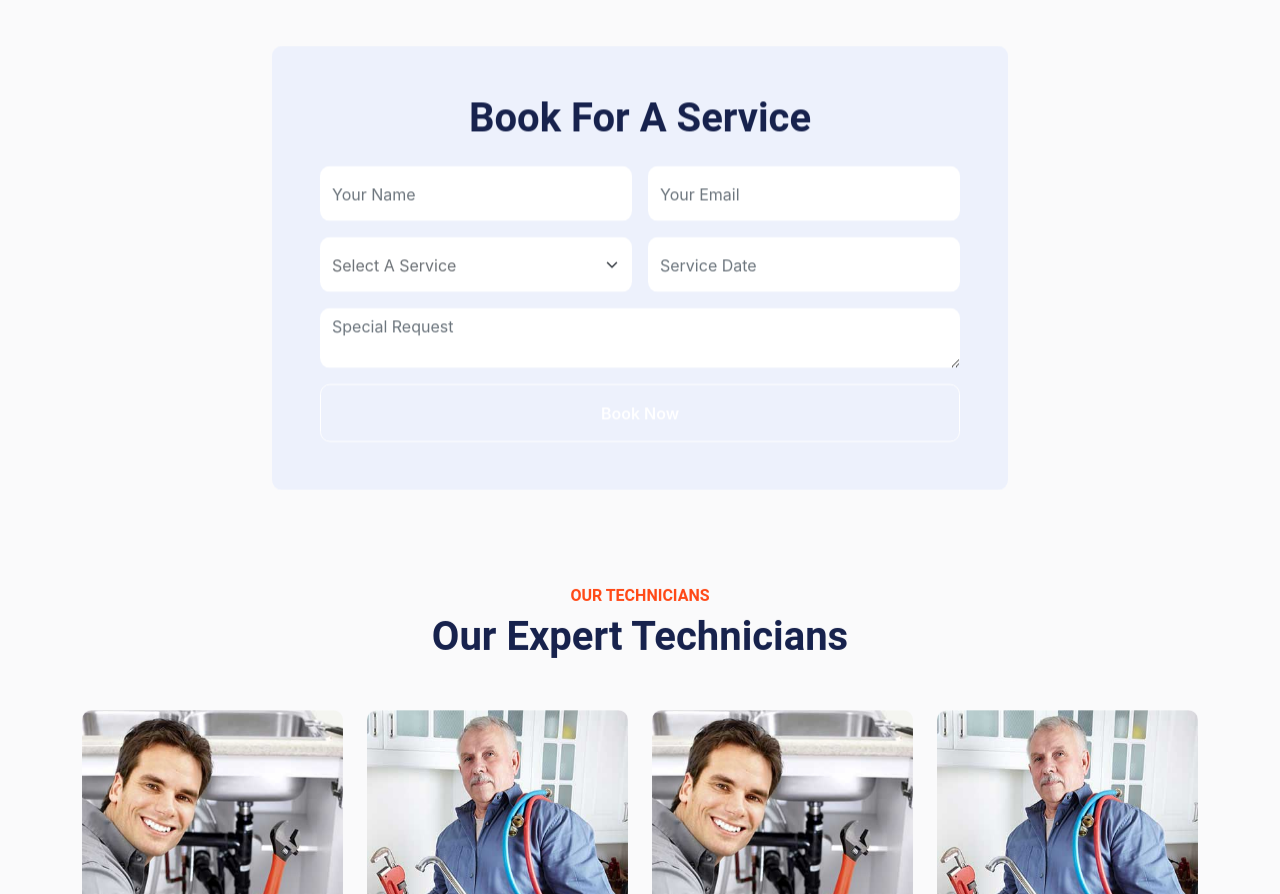
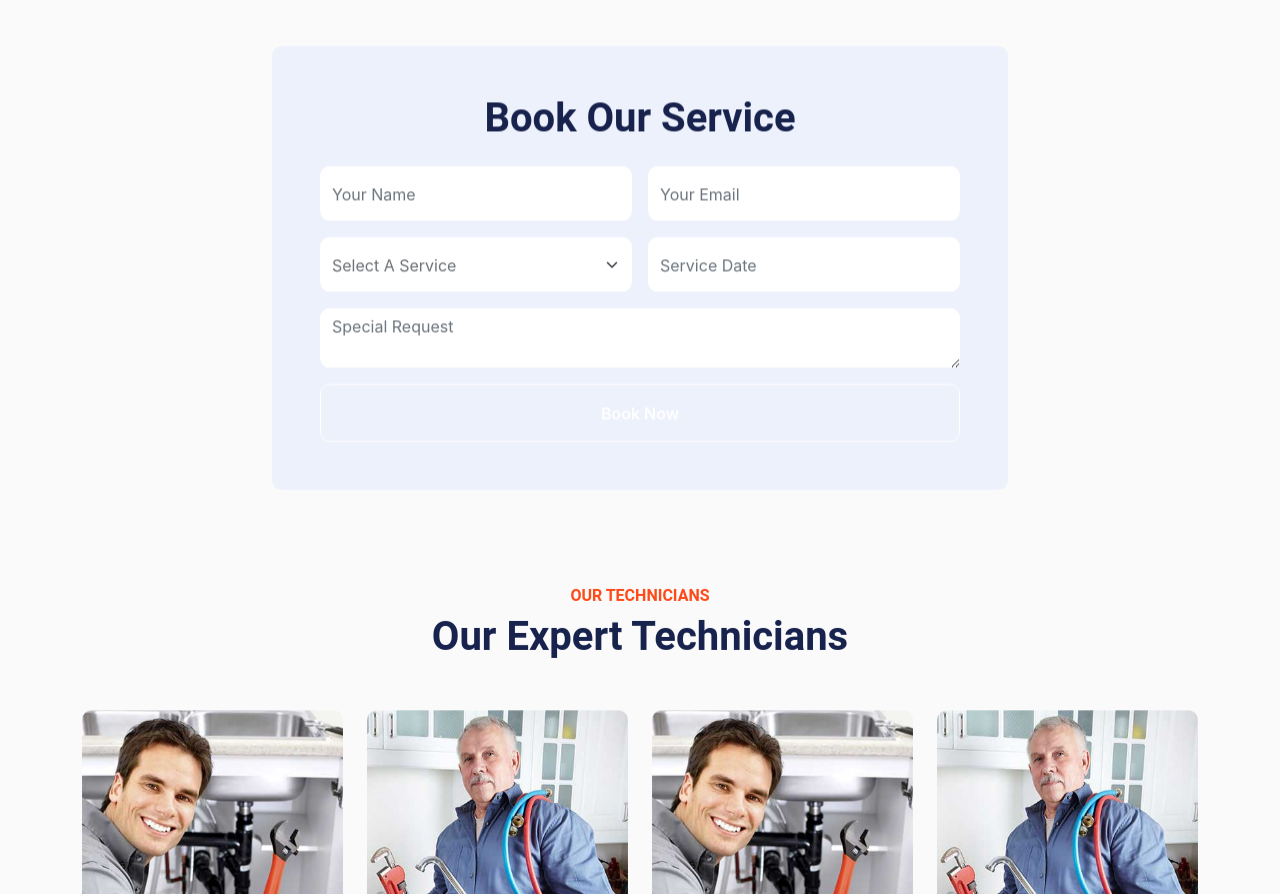
Before and after one commit to DafetiteOgaga/classic_brownline_plumbing_services, a React (Create React App) app in the folder classic_brownline_plumbing_services_website/: page / in a window 1280 px wide. Shown: the part 1930-2824 px from the top of the page. Built offline with nearby package versions, Linux system fonts and the light colour scheme.

Commit message:
booking.js: changed title

```diff
--- a/classic_brownline_plumbing_services_website/src/components/modularComponents/booking.js
+++ b/classic_brownline_plumbing_services_website/src/components/modularComponents/booking.js
@@ -7,7 +7,7 @@ function Booking() {
 				<div className="row justify-content-center">
 					<div className="col-lg-8">
 						<div className="bg-light text-center p-5 border-radius-10">
-							<h1 className="mb-4">Book For A Service</h1>
+							<h1 className="mb-4">Book Our Service</h1>
 							<form>
 								<div className="row g-3">
 									<div className="col-12 col-sm-6">
```
